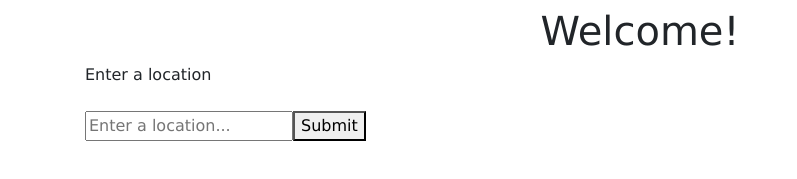
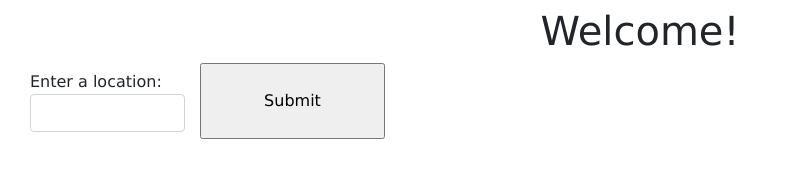
Before and after one commit to aatain/Ozy, a React (Create React App) app in the folder react-ui/: page /home in a window 1280 px wide. Shown: the part 349-528 px from the top of the page, without its empty margins (0-797 px from the left). Built offline with nearby package versions, Linux system fonts and the light colour scheme.

Commit message:
change form in search component

```diff
--- a/react-ui/public/index.html
+++ b/react-ui/public/index.html
@@ -14,7 +14,7 @@
   <link rel="stylesheet" href="https://stackpath.bootstrapcdn.com/bootstrap/4.1.1/css/bootstrap.min.css" integrity="sha384-WskhaSGFgHYWDcbwN70/dfYBj47jz9qbsMId/iRN3ewGhXQFZCSftd1LZCfmhktB"
     crossorigin="anonymous">
 
-  <title>Travel With Purpose</title>
+  <title>Ozy - Travel With Purpose</title>
 
   <link rel="manifest" href="%PUBLIC_URL%/manifest.json">
   <link rel="shortcut icon" href="%PUBLIC_URL%/favicon.ico">
--- a/react-ui/src/pages/home/Search.jsx
+++ b/react-ui/src/pages/home/Search.jsx
@@ -16,43 +16,30 @@ const mapDispatchToProps = (dispatch) => {
 };
 
 class Search extends Component {
+  constructor(props) {
+    super(props);
+    this.state = {value: ''};
+    this.handleChange = this.handleChange.bind(this);
+    this.handleSubmit = this.handleSubmit.bind(this);
+  }
 
-  // componentDidMount(){
-  // }
+  handleChange(event) {
+    this.setState({value: event.target.value});
+  }
+
+  handleSubmit(event) {
+    event.preventDefault();
+    this.props.fetchEventsByLatLng(this.state.value)
+  }
 
   render() {
-    let locationInput = '';
     return (
-      <div>
-        {/* <form className="form-inline">
-          <div className="row">
-            <div className="col-xs-8 col-sm-10">
-
-              <div className="form-group">
-                <label className="sr-only" htmlFor="address">Address</label>
-                <input type="text"
-                  className="form-control input-lg"
-                  id="address"
-                  placeholder="London"
-                  required />
-              </div>
-
-            </div>
-            <div className="col-xs-4 col-sm-2">
-
-              <button type="submit" className="btn btn-default btn-lg">
-                <span className="glyphicon glyphicon-search" aria-hidden="true"></span>
-              </button>
-
-            </div>
-          </div>
-        </form> */}
-        <div className="container">
-          <span>Enter a location</span>
-          <br /><br /><input type="text" placeholder="Enter a location..." onChange={(e) => locationInput = e.target.value} />
-          <button onClick={() => { this.props.fetchEventsByLatLng(locationInput) }}>Submit</button>
-        </div>
-      </div>
+        <form className="container form-group row" onSubmit={this.handleSubmit}>
+        <label className='col-form-label col-sm-2'>Enter a location:
+          <input type="text" className='form-control' placeholder="" value={this.state.value} onChange={this.handleChange} />
+          </label>
+          <input className='col-sm-2' type="submit" value="Submit" />
+        </form>
     );
   }
 };
--- a/react-ui/src/pages/results/Events.jsx
+++ b/react-ui/src/pages/results/Events.jsx
@@ -1,12 +1,14 @@
 import React from 'react';
 
 const Events = props => {
+    console.log(props.event)
     return (
         <div className='event col-md-4 mt-4' style={{ textAlign: 'center' }}>
             <img className="event-logo img-fluid img-thumbnail mb-2" alt="Responsive image" src={props.event.logo !== null ? props.event.logo.url : ''} />
             <h2 className="text-center event-title">{props.event.name.text}</h2>
             <p className='lead text-info'>Event Information:</p>
             <p>{props.event.description.text !== null ? props.event.description.text.substring(0, 300) : ''}...</p>
+            <p className='subcategory badge'>#{props.event.subcategory_id}</p>
             <p className='DataTime badge'>Date & Time: {props.event.start.local}</p>
             <a href={props.event.url} target="_blank">Get Tickets</a>
         </div>
```
Also changed, not shown: react-ui/public/manifest.json. Lines whose indentation alone changed are shown as unchanged.
